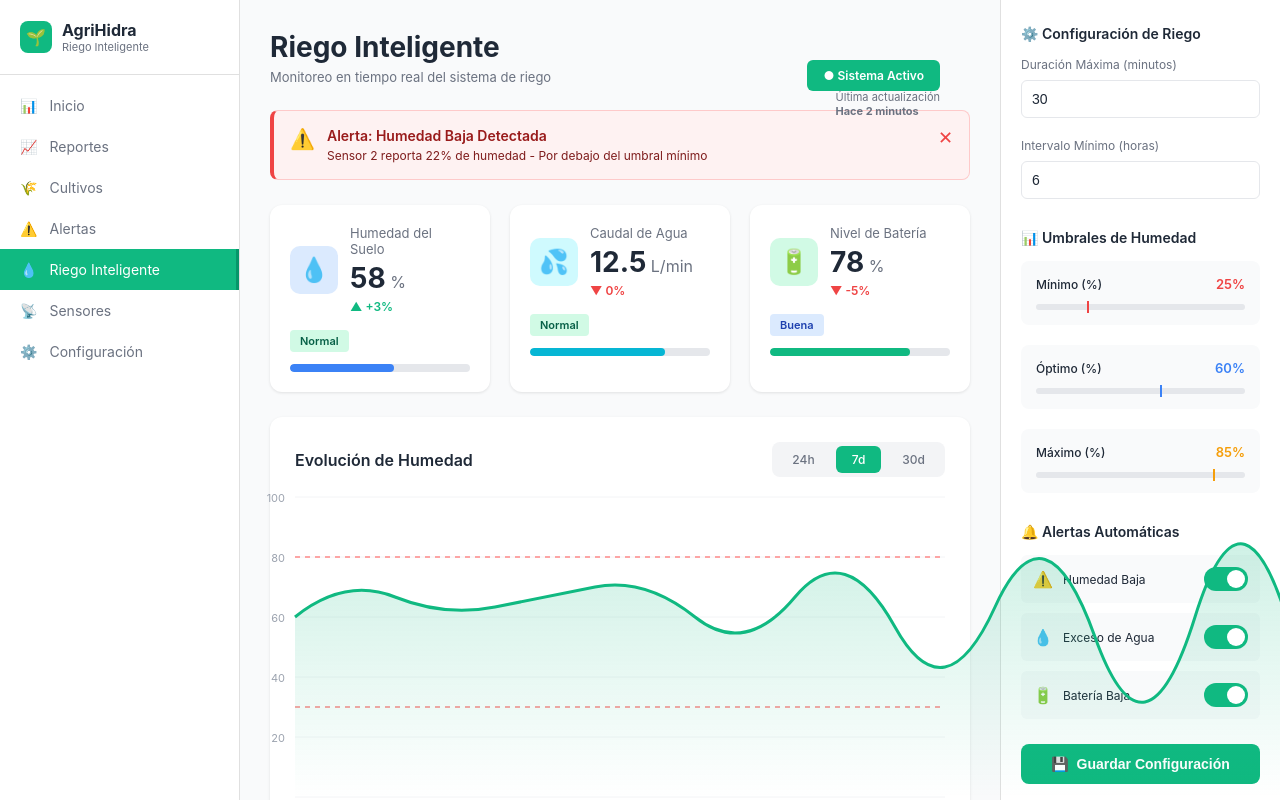
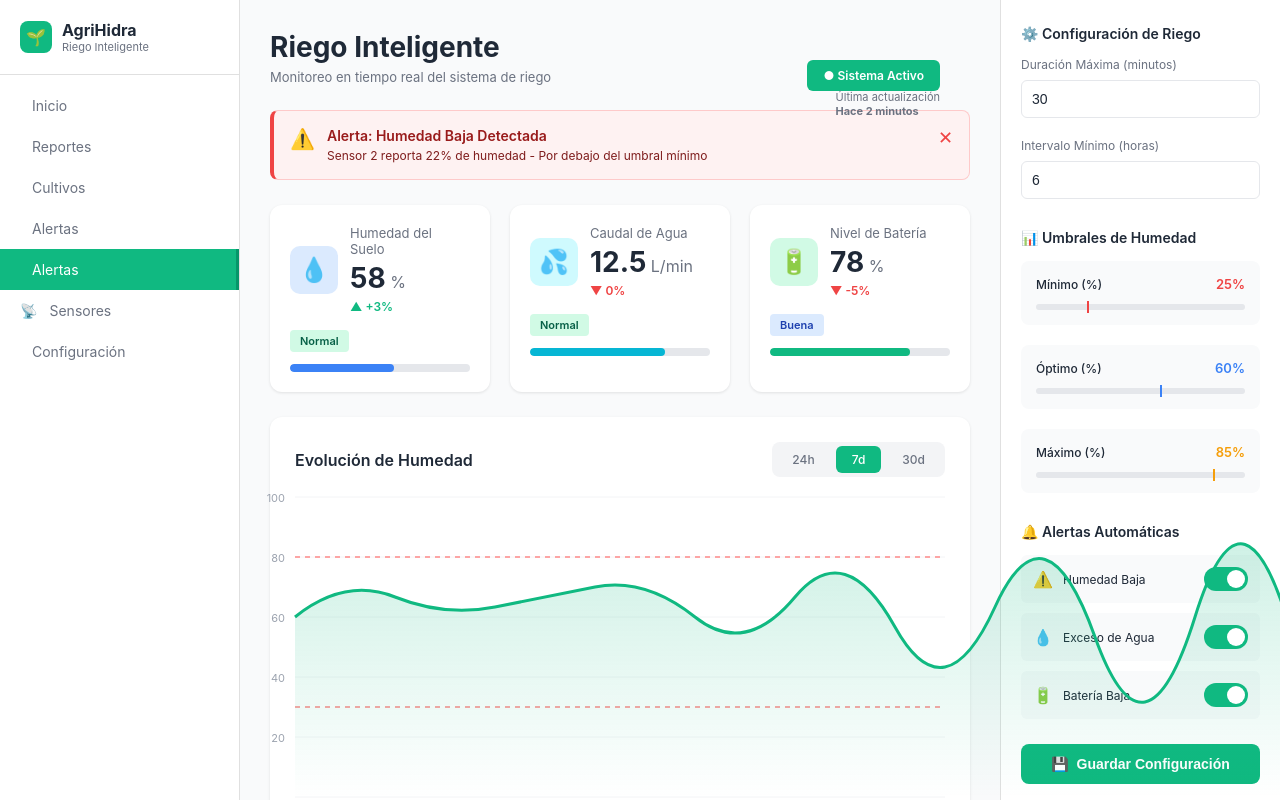
Before and after one commit to Deiko-138/Trabajo_Grupal_IHC, a website: page pagina4.html in a window 1280 px wide. Drawn offline with Linux system fonts and the light colour scheme.

Commit message:
Update pagina4.html

```diff
--- a/pagina4.html
+++ b/pagina4.html
@@ -692,31 +692,31 @@
         </div>
 <div class="menu">
     <div class="menu-item" data-page="inicio">
-        <span>📊</span>
+        <span></span>
         Inicio
     </div>
     <div class="menu-item" data-page="reportes">
-        <span>📈</span>
+        <span></span>
         Reportes
     </div>
     <div class="menu-item" data-page="cultivos">
-        <span>🌾</span>
+        <span></span>
         Cultivos
     </div>
     <div class="menu-item" data-page="alertas">
-        <span>⚠️</span>
+        <span></span>
         Alertas
     </div>
     <div class="menu-item active" data-page="riego">
-        <span>💧</span>
-        Riego Inteligente
+        <span></span>
+        Alertas
     </div>
     <div class="menu-item" data-page="sensores">
         <span>📡</span>
         Sensores
     </div>
     <div class="menu-item" data-page="configuracion">
-        <span>⚙️</span>
+        <span></span>
         Configuración
     </div>
 </div>
```
